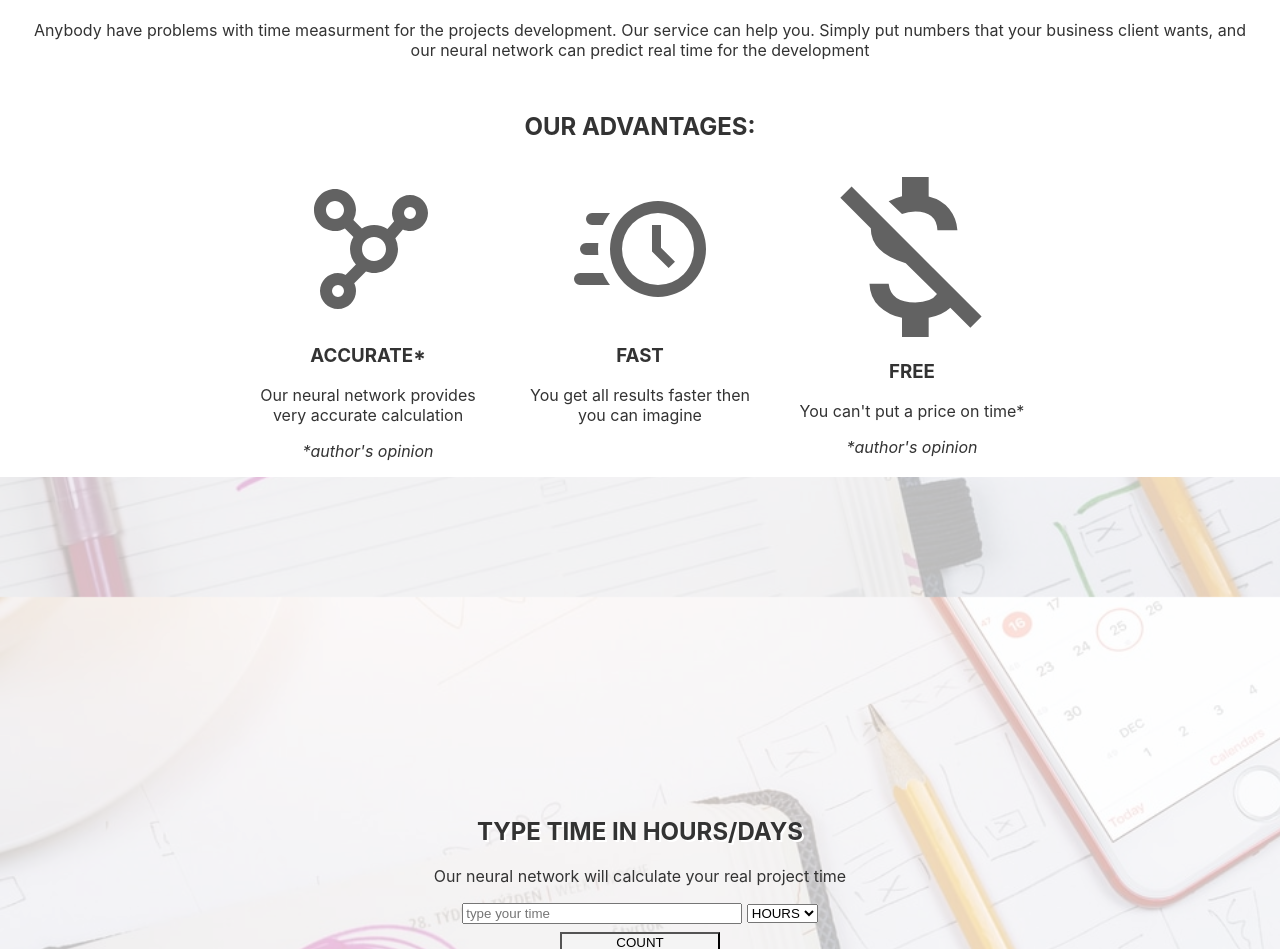
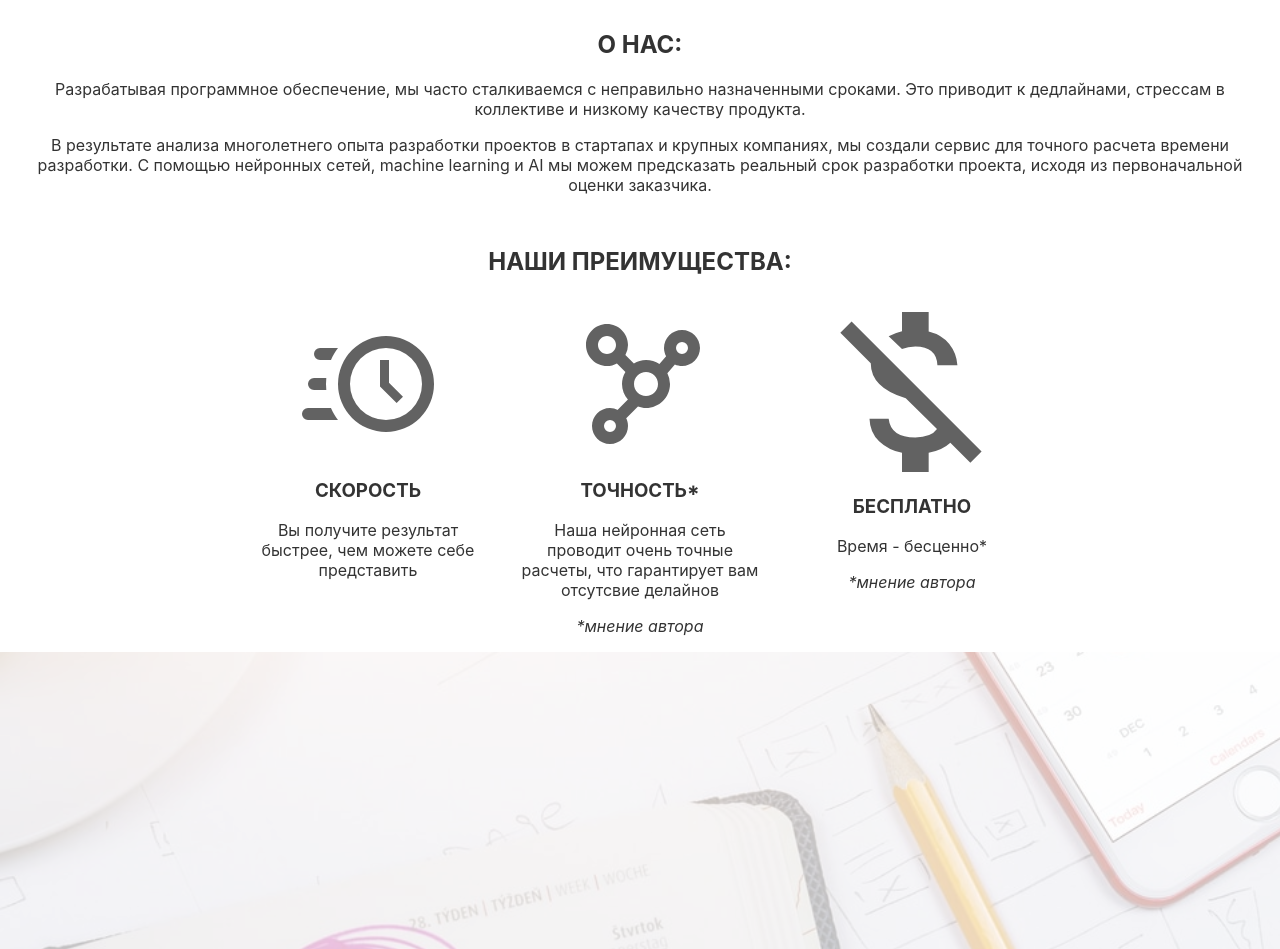
Before and after one commit to maxershov/svelte-time-counter, a Svelte app: page / in a window 1280 px wide. Shown: the part 1003-1952 px from the top of the page. Built offline with nearby package versions, Linux system fonts and the light colour scheme.

Commit message:
Chg to rus

```diff
--- a/src/About.svelte
+++ b/src/About.svelte
@@ -34,32 +34,42 @@
 </style>
 
 <div class="about">
-  <h2>ABOUT US:</h2>
+  <h2>О НАС:</h2>
   <div class="about__text">
     <p>
-      Anybody have problems with time measurment for the projects development.
-      Our service can help you. Simply put numbers that your business client
-      wants, and our neural network can predict real time for the development
+      Разрабатывая программное обеспечение, мы часто сталкиваемся с неправильно
+      назначенными сроками. Это приводит к дедлайнами, стрессам в коллективе и
+      низкому качеству продукта.
+    </p>
+    <p>
+      В результате анализа многолетнего опыта разработки проектов в стартапах и
+      крупных компаниях, мы создали сервис для точного расчета времени разработки.
+      С помощью нейронных сетей, machine learning и AI мы можем предсказать
+      реальный срок разработки проекта, исходя из первоначальной оценки
+      заказчика.
     </p>
   </div>
-  <h2>OUR ADVANTAGES:</h2>
+  <h2>НАШИ ПРЕИМУЩЕСТВА:</h2>
   <div class="about__cards">
     <div class="about__card">
-      <img alt="neural" src={neural} />
-      <h3>ACCURATE*</h3>
-      <p>Our neural network provides very accurate calculation</p>
-      <i>*author's opinion</i>
+      <img alt="clock" src={clock} />
+      <h3>СКОРОСТЬ</h3>
+      <p>Вы получите результат быстрее, чем можете себе представить</p>
     </div>
     <div class="about__card">
-      <img alt="clock" src={clock} />
-      <h3>FAST</h3>
-      <p>You get all results faster then you can imagine</p>
+      <img alt="neural" src={neural} />
+      <h3>ТОЧНОСТЬ*</h3>
+      <p>
+        Наша нейронная сеть проводит очень точные расчеты, что гарантирует вам
+        отсутсвие делайнов
+      </p>
+      <i>*мнение автора</i>
     </div>
     <div class="about__card">
       <img alt="dollar" src={dollar} />
-      <h3>FREE</h3>
-      <p>You can't put a price on time*</p>
-      <i>*author's opinion</i>
+      <h3>БЕСПЛАТНО</h3>
+      <p>Время - бесценно*</p>
+      <i>*мнение автора</i>
     </div>
   </div>
 </div>
--- a/src/Counter.svelte
+++ b/src/Counter.svelte
@@ -3,7 +3,7 @@
   import { fly } from "svelte/transition";
   let input;
   let answer;
-  let type = "hours";
+  let type = "часов";
   let promise;
   let loading = true;
   let status;
@@ -20,6 +20,10 @@
     loading = false;
     return (+input * 3.14).toFixed(2);
   }
+
+  function randomInteger(min, max) {
+    return (Math.random() * (max - min) + min).toFixed(1);
+}
 </script>
 
 <style>
@@ -39,7 +43,7 @@
   select,
   input,
   button {
-    /* font-size: 1.5rem; */
+    font-size: 1.2rem;
   }
   select {
     cursor: pointer;
@@ -59,33 +63,36 @@
 </style>
 
 <div class="counter">
-  <h2>TYPE TIME IN HOURS/DAYS</h2>
-  <p>Our neural network will calculate your real project time</p>
+  <h2>ПОПРОБУЙТЕ СЕЙЧАС:</h2>
+  <p>
+    Введите предоставленное заказчиком/управляющим время разработки, и наша
+    нейросеть рассчитает точное время разработки
+  </p>
   <form on:submit|preventDefault={handleClick}>
     <input
       required
       type="number"
       bind:value={input}
-      placeholder="type your time"
+      placeholder="введите время"
       on:input={() => (loading = true)} />
-    <select bind:value={type} id="timeChose">
-      <option value="hours">HOURS</option>
-      <option value="days">DAYS</option>
+    <select bind:value={type} on:input={() => (loading = true)} id="timeChose">
+      <option value="часов">Часов</option>
+      <option value="дней">Дней</option>
     </select>
-    <button type="submit">COUNT</button>
+    <button type="submit">Запустить</button>
   </form>
   {#await promise}
     <p
       in:fade
       out:fly={{ y: 300, duration: 3000 }}
-      on:introstart={() => (status = '...starting our neural network...')}
-      on:introend={() => (status = '...loading results')}>
+      on:introstart={() => (status = '...загрузка нейронной сети...')}
+      on:introend={() => (status = `...обработка ${randomInteger(1000000, 100000000)} результатов...`)}>
       {status}
     </p>
   {:then number}
     {#if !loading}
       <h3 transition:fly={{ y: 300, duration: 3000 }}>
-        Result: {number} {type}
+        Результат: {number} {type}
       </h3>
     {/if}
   {/await}
--- a/src/Home.svelte
+++ b/src/Home.svelte
@@ -11,7 +11,7 @@
     margin-right: 1rem;
     color: white;
     text-transform: uppercase;
-    text-shadow: 2px 2px 0px rgb(12, 11, 11);
+    text-shadow: 1px 1px 0px rgb(12, 11, 11);
   }
 
   .home {
@@ -29,10 +29,10 @@
 
 <div class="home">
   <nav class="links">
-    <a href="/home">Home</a>
-    <a href="/contacts">Contacts</a>
+    <a href="/home">Главная</a>
+    <a href="/contacts">Контакты</a>
   </nav>
   <div class="home__text">
-    <h1>Get real development time for your project</h1>
+    <h1>Получите точное время разработки проекта</h1>
   </div>
 </div>
```
